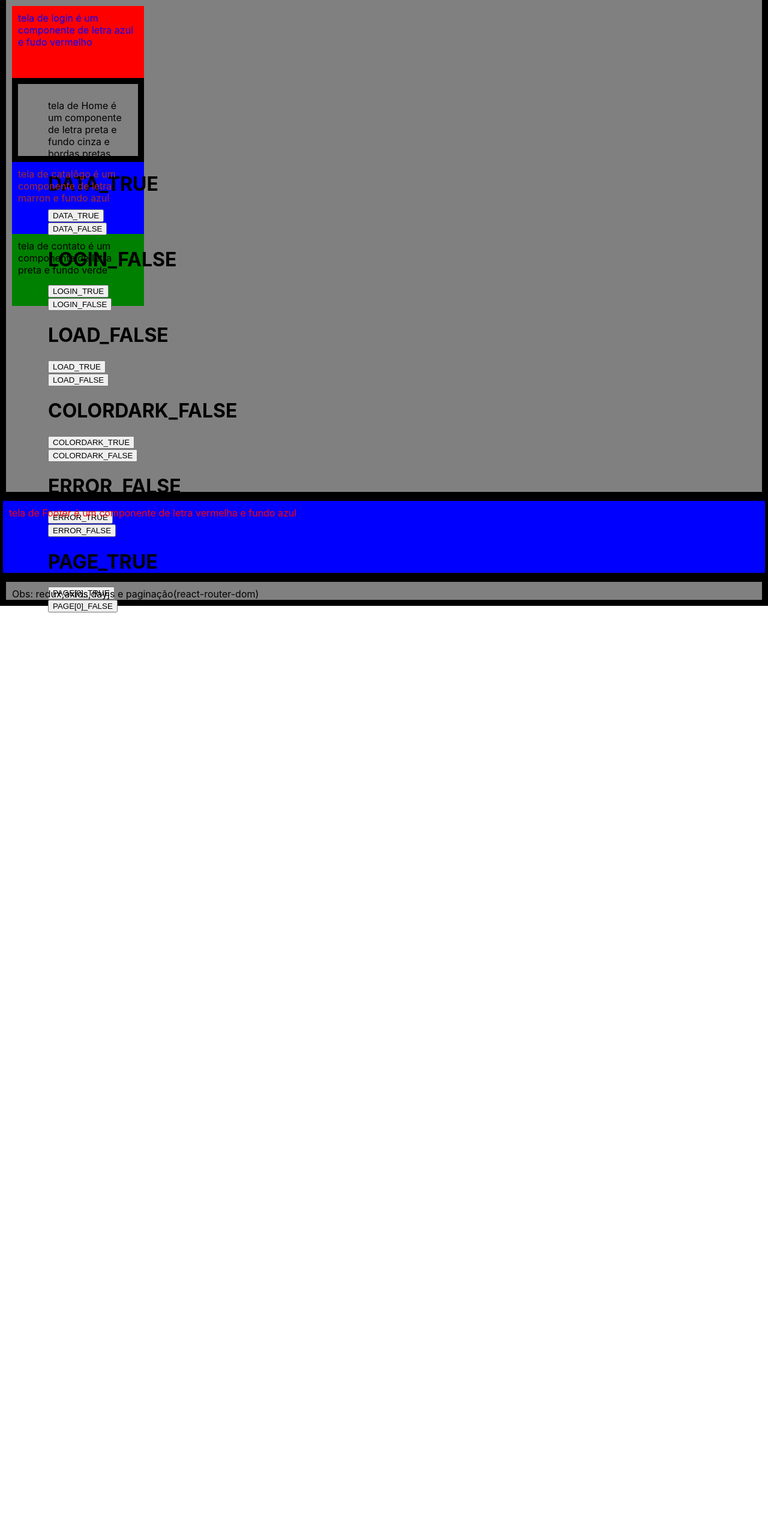
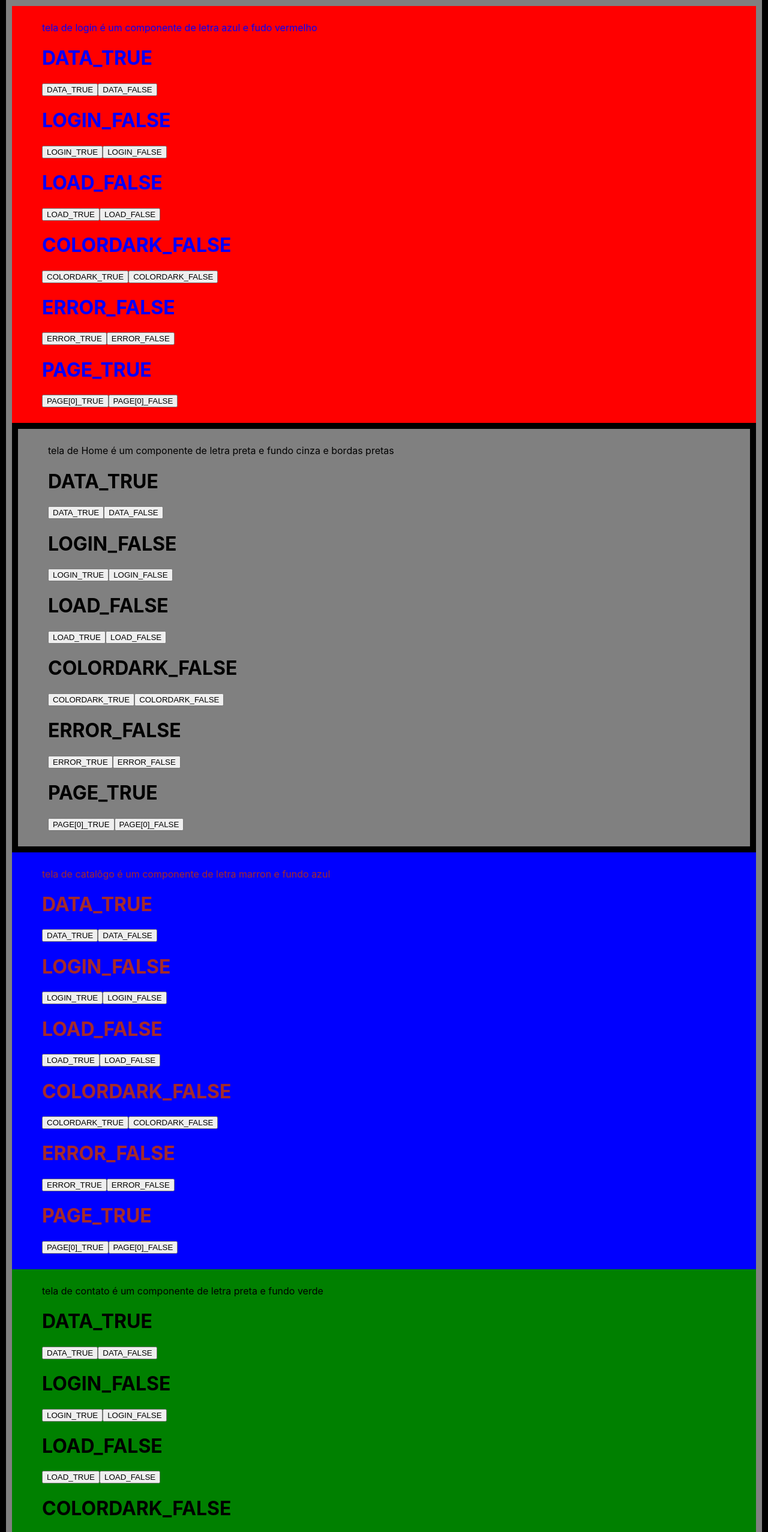
Before and after one commit to RobsonGilRocha/outubroprojeto, a React (Create React App) app: page / in a window 1280 px wide. Shown: the part 140-2694 px from the top of the page at 60% size. Before the commit the page ends 1161 px from the top, so only its background shows below. Built offline with nearby package versions, Linux system fonts and the light colour scheme.

Commit message:
multi dux

```diff
--- a/src/components/Catalog/index.js
+++ b/src/components/Catalog/index.js
@@ -1,16 +1,95 @@
+import {useSelector, useDispatch} from 'react-redux'
 import styled from "styled-components"
 
 function Catalog() {
+  const data = useSelector( state => state.data);
+  const login = useSelector( state => state.login);
+  const load = useSelector( state => state.load);
+  const colorDark = useSelector( state => state.colorDark);
+  const error = useSelector( state => state.error);
+  const page = useSelector( state => state.page);
+  const dispatch = useDispatch();
+
+function DATATRUE (){
+  dispatch({ type: 'DATA_TRUE'})
+}
+function DATAFALSE (){
+  dispatch({ type: 'DATA_FALSE'})
+}
+function LOADTRUE (){
+dispatch({ type: 'LOAD_TRUE'})
+}
+function LOADFALSE (){
+dispatch({ type: 'LOAD_FALSE'})
+}
+function LOGINTRUE (){
+  dispatch({ type: 'LOGIN_TRUE'})
+}
+function LOGINFALSE (){
+  dispatch({ type: 'LOGIN_FALSE'})
+}
+function COLORDARKTRUE (){
+dispatch({ type: 'COLORDARK_TRUE'})
+}
+function COLORDARKFALSE (){
+dispatch({ type: 'COLORDARK_FALSE'})
+}
+function ERRORTRUE (){
+  dispatch({ type: 'ERROR_TRUE'})
+}
+function ERRORFALSE (){
+  dispatch({ type: 'ERROR_FALSE'})
+}
+function PAGETRUE (){
+  dispatch({ type: 'PAGE_[0]'})
+}
+function PAGEFALSE (){
+  dispatch({ type: 'PAGE_[1]'})
+}
 
 const Squarecatalog = styled.div`
   background-color: blue;
   color: brown;
-  height: 100px;
-  width: 200px;
+  min-height: 100px;
+  min-width: 200px;
   padding: 10px;
   `
 return (
-  <Squarecatalog>tela de catalôgo é um componente de letra marron e fundo azul</Squarecatalog>
+  <Squarecatalog>
+    <ul>
+    tela de catalôgo é um componente de letra marron e fundo azul
+    </ul>
+    <ul>
+        {data ? <h1>DATA_TRUE</h1>:<h1>DATA_FALSE</h1>}
+        <button onClick={DATATRUE}>DATA_TRUE</button>
+        <button onClick={DATAFALSE}>DATA_FALSE</button>
+    </ul>
+    <ul>
+        {login ? <h1>LOGIN_TRUE</h1>:<h1>LOGIN_FALSE</h1>}
+        <button onClick={LOGINTRUE}>LOGIN_TRUE</button>
+        <button onClick={LOGINFALSE}>LOGIN_FALSE</button>
+    </ul>
+    <ul>
+        {load ? <h1>LOAD_TRUE</h1>:<h1>LOAD_FALSE</h1>}
+        <button onClick={LOADTRUE}>LOAD_TRUE</button>
+        <button onClick={LOADFALSE}>LOAD_FALSE</button>
+    </ul>
+    <ul>
+        {colorDark ? <h1>COLORDARK_TRUE</h1>:<h1>COLORDARK_FALSE</h1>}
+        <button onClick={COLORDARKTRUE}>COLORDARK_TRUE</button>
+        <button onClick={COLORDARKFALSE}>COLORDARK_FALSE</button>
+    </ul>
+    <ul>
+        {error ? <h1>ERROR_TRUE</h1>:<h1>ERROR_FALSE</h1>}
+        <button onClick={ERRORTRUE}>ERROR_TRUE</button>
+        <button onClick={ERRORFALSE}>ERROR_FALSE</button>
+    </ul>
+    <ul>
+        {page === "page[0]" ? <h1>PAGE_TRUE</h1>:<h1>PAGE_FALSE</h1>}
+        <button onClick={PAGETRUE}>PAGE[0]_TRUE</button>
+        <button onClick={PAGEFALSE}>PAGE[0]_FALSE</button>
+    </ul>
+  </Squarecatalog>
 );
 
 }
--- a/src/components/Contato/index.js
+++ b/src/components/Contato/index.js
@@ -1,16 +1,95 @@
+import {useSelector, useDispatch} from 'react-redux'
 import styled from "styled-components"
 
 function Contato() {
+  const data = useSelector( state => state.data);
+  const login = useSelector( state => state.login);
+  const load = useSelector( state => state.load);
+  const colorDark = useSelector( state => state.colorDark);
+  const error = useSelector( state => state.error);
+  const page = useSelector( state => state.page);
+  const dispatch = useDispatch();
+
+function DATATRUE (){
+  dispatch({ type: 'DATA_TRUE'})
+}
+function DATAFALSE (){
+  dispatch({ type: 'DATA_FALSE'})
+}
+function LOADTRUE (){
+dispatch({ type: 'LOAD_TRUE'})
+}
+function LOADFALSE (){
+dispatch({ type: 'LOAD_FALSE'})
+}
+function LOGINTRUE (){
+  dispatch({ type: 'LOGIN_TRUE'})
+}
+function LOGINFALSE (){
+  dispatch({ type: 'LOGIN_FALSE'})
+}
+function COLORDARKTRUE (){
+dispatch({ type: 'COLORDARK_TRUE'})
+}
+function COLORDARKFALSE (){
+dispatch({ type: 'COLORDARK_FALSE'})
+}
+function ERRORTRUE (){
+  dispatch({ type: 'ERROR_TRUE'})
+}
+function ERRORFALSE (){
+  dispatch({ type: 'ERROR_FALSE'})
+}
+function PAGETRUE (){
+  dispatch({ type: 'PAGE_[0]'})
+}
+function PAGEFALSE (){
+  dispatch({ type: 'PAGE_[1]'})
+}
 
 const Squarecontato = styled.div`
   background-color: green;
   color: black;
-  height: 100px;
-  width: 200px;
+  min-height: 100px;
+  min-width: 200px;
   padding: 10px;
   `
 return (
-  <Squarecontato>tela de contato é um componente de letra preta e fundo verde</Squarecontato>
+  <Squarecontato>
+    <ul>
+    tela de contato é um componente de letra preta e fundo verde
+    </ul>
+    <ul>
+        {data ? <h1>DATA_TRUE</h1>:<h1>DATA_FALSE</h1>}
+        <button onClick={DATATRUE}>DATA_TRUE</button>
+        <button onClick={DATAFALSE}>DATA_FALSE</button>
+    </ul>
+    <ul>
+        {login ? <h1>LOGIN_TRUE</h1>:<h1>LOGIN_FALSE</h1>}
+        <button onClick={LOGINTRUE}>LOGIN_TRUE</button>
+        <button onClick={LOGINFALSE}>LOGIN_FALSE</button>
+    </ul>
+    <ul>
+        {load ? <h1>LOAD_TRUE</h1>:<h1>LOAD_FALSE</h1>}
+        <button onClick={LOADTRUE}>LOAD_TRUE</button>
+        <button onClick={LOADFALSE}>LOAD_FALSE</button>
+    </ul>
+    <ul>
+        {colorDark ? <h1>COLORDARK_TRUE</h1>:<h1>COLORDARK_FALSE</h1>}
+        <button onClick={COLORDARKTRUE}>COLORDARK_TRUE</button>
+        <button onClick={COLORDARKFALSE}>COLORDARK_FALSE</button>
+    </ul>
+    <ul>
+        {error ? <h1>ERROR_TRUE</h1>:<h1>ERROR_FALSE</h1>}
+        <button onClick={ERRORTRUE}>ERROR_TRUE</button>
+        <button onClick={ERRORFALSE}>ERROR_FALSE</button>
+    </ul>
+    <ul>
+        {page === "page[0]" ? <h1>PAGE_TRUE</h1>:<h1>PAGE_FALSE</h1>}
+        <button onClick={PAGETRUE}>PAGE[0]_TRUE</button>
+        <button onClick={PAGEFALSE}>PAGE[0]_FALSE</button>
+    </ul>
+  </Squarecontato>
 );
 
 }
--- a/src/components/Home/index.js
+++ b/src/components/Home/index.js
@@ -50,8 +50,6 @@ function PAGEFALSE (){
 const Squarehome = styled.div`
   background-color: grey;
   color: black;
-  height: 100px;
-  width: 180px;
   padding: 10px;
   border-color:  black;
   border-style: solid;
--- a/src/components/Login/index.js
+++ b/src/components/Login/index.js
@@ -1,16 +1,96 @@
+import {useSelector, useDispatch} from 'react-redux'
 import styled from "styled-components"
 
 function Login() {
+  const data = useSelector( state => state.data);
+  const login = useSelector( state => state.login);
+  const load = useSelector( state => state.load);
+  const colorDark = useSelector( state => state.colorDark);
+  const error = useSelector( state => state.error);
+  const page = useSelector( state => state.page);
+  const dispatch = useDispatch();
+
+function DATATRUE (){
+  dispatch({ type: 'DATA_TRUE'})
+}
+function DATAFALSE (){
+  dispatch({ type: 'DATA_FALSE'})
+}
+function LOADTRUE (){
+dispatch({ type: 'LOAD_TRUE'})
+}
+function LOADFALSE (){
+dispatch({ type: 'LOAD_FALSE'})
+}
+function LOGINTRUE (){
+  dispatch({ type: 'LOGIN_TRUE'})
+}
+function LOGINFALSE (){
+  dispatch({ type: 'LOGIN_FALSE'})
+}
+function COLORDARKTRUE (){
+dispatch({ type: 'COLORDARK_TRUE'})
+}
+function COLORDARKFALSE (){
+dispatch({ type: 'COLORDARK_FALSE'})
+}
+function ERRORTRUE (){
+  dispatch({ type: 'ERROR_TRUE'})
+}
+function ERRORFALSE (){
+  dispatch({ type: 'ERROR_FALSE'})
+}
+function PAGETRUE (){
+  dispatch({ type: 'PAGE_[0]'})
+}
+function PAGEFALSE (){
+  dispatch({ type: 'PAGE_[1]'})
+}
 
 const Squarepassword = styled.div`
   background-color: red;
   color: blue;
-  height: 100px;
-  width: 200px;
+  min-height: 100px;
+  min-width: 200px;
   padding: 10px;
   `
 return (
-  <Squarepassword>tela de login é um componente de letra azul e fudo vermelho</Squarepassword>
+  <Squarepassword>
+    <ul>
+      tela de login é um componente de letra azul e fudo vermelho
+    </ul>
+    <ul>
+        {data ? <h1>DATA_TRUE</h1>:<h1>DATA_FALSE</h1>}
+        <button onClick={DATATRUE}>DATA_TRUE</button>
+        <button onClick={DATAFALSE}>DATA_FALSE</button>
+    </ul>
+    <ul>
+        {login ? <h1>LOGIN_TRUE</h1>:<h1>LOGIN_FALSE</h1>}
+        <button onClick={LOGINTRUE}>LOGIN_TRUE</button>
+        <button onClick={LOGINFALSE}>LOGIN_FALSE</button>
+    </ul>
+    <ul>
+        {load ? <h1>LOAD_TRUE</h1>:<h1>LOAD_FALSE</h1>}
+        <button onClick={LOADTRUE}>LOAD_TRUE</button>
+        <button onClick={LOADFALSE}>LOAD_FALSE</button>
+    </ul>
+    <ul>
+        {colorDark ? <h1>COLORDARK_TRUE</h1>:<h1>COLORDARK_FALSE</h1>}
+        <button onClick={COLORDARKTRUE}>COLORDARK_TRUE</button>
+        <button onClick={COLORDARKFALSE}>COLORDARK_FALSE</button>
+    </ul>
+    <ul>
+        {error ? <h1>ERROR_TRUE</h1>:<h1>ERROR_FALSE</h1>}
+        <button onClick={ERRORTRUE}>ERROR_TRUE</button>
+        <button onClick={ERRORFALSE}>ERROR_FALSE</button>
+    </ul>
+    <ul>
+        {page === "page[0]" ? <h1>PAGE_TRUE</h1>:<h1>PAGE_FALSE</h1>}
+        <button onClick={PAGETRUE}>PAGE[0]_TRUE</button>
+        <button onClick={PAGEFALSE}>PAGE[0]_FALSE</button>
+    </ul>
+
+  </Squarepassword>
 );
 
 }
--- a/src/components/Wallpaper/index.js
+++ b/src/components/Wallpaper/index.js
@@ -5,7 +5,7 @@ function Wallpaper({children}) {
 const Squarewallpaper = styled.div`
   background-color: grey;
   color: black;
-  height: 100vh;
+  min-height: 100vh;
   padding: 10px;
   border-color:  black;
   border-style: solid;
```
